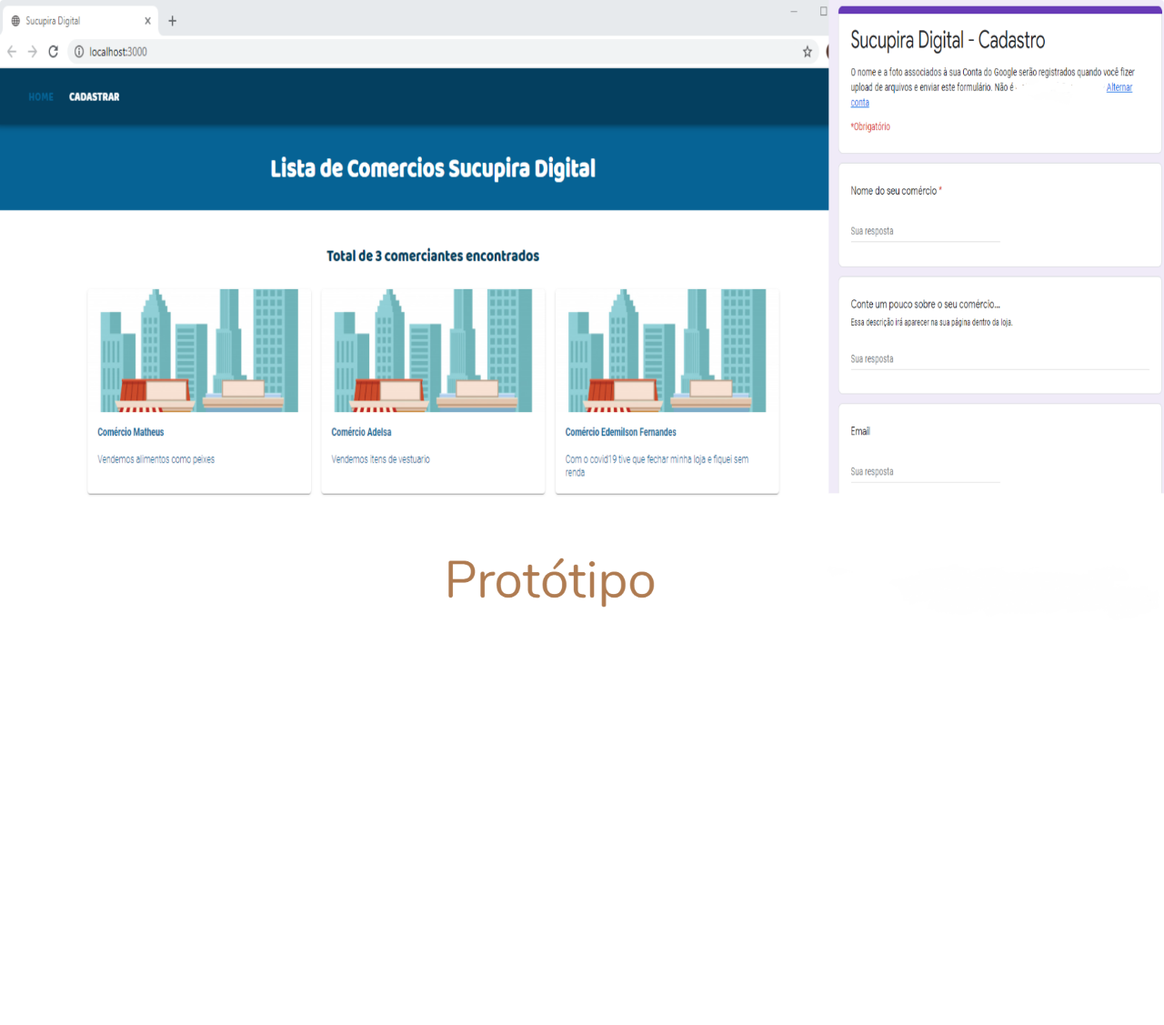
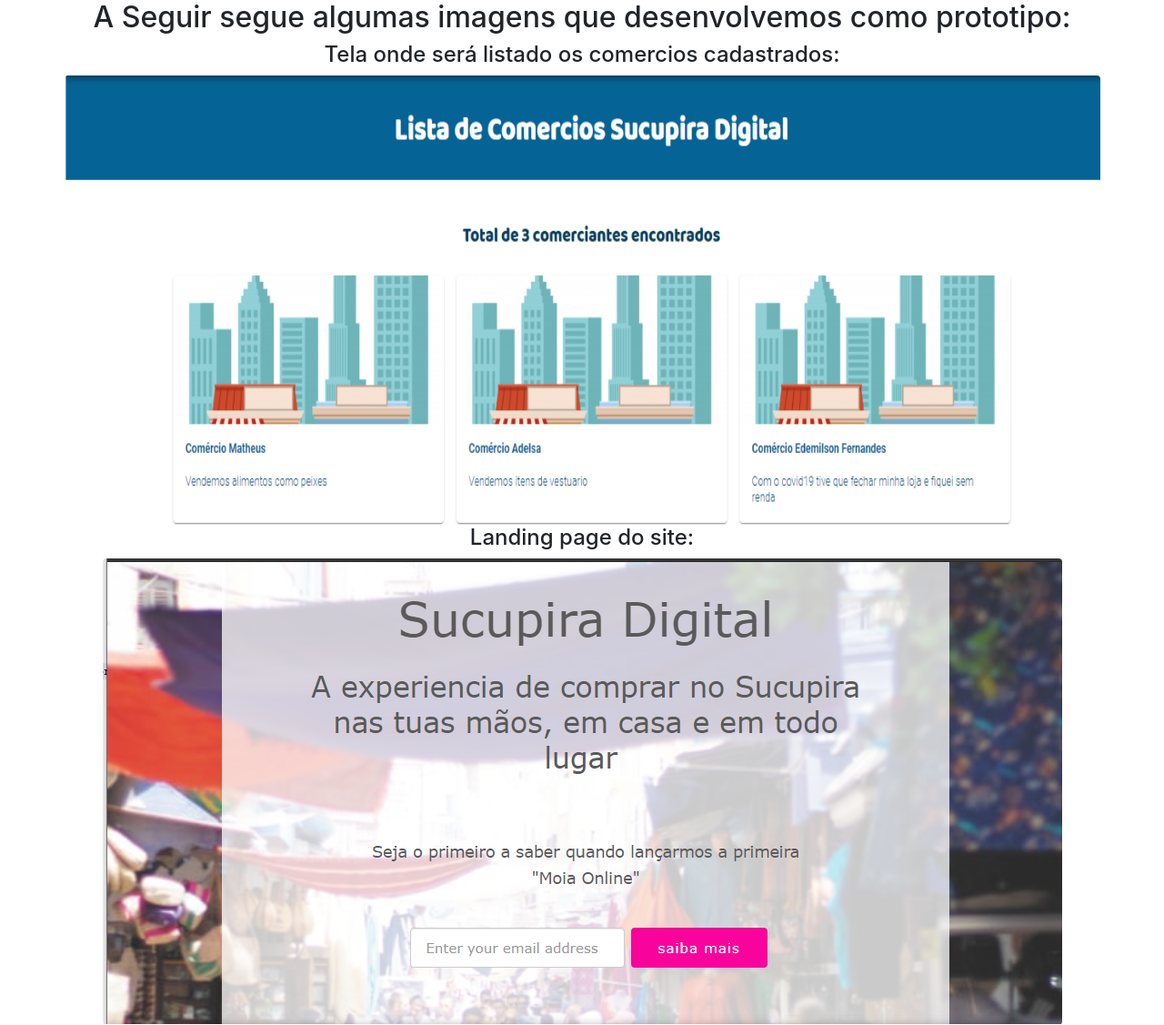
Before and after one commit to MatheusRibak/sucupiradigital, a plain HTML site: page index.html in a window 1280 px wide. Shown: the whole page at 91% size. Before the commit the page ends 800 px from the top, so only its background shows below. Drawn offline with nearby package versions, Linux system fonts and the light colour scheme.

Commit message:
Alterações

```diff
--- a/index.html
+++ b/index.html
@@ -7,6 +7,14 @@
     <link rel="stylesheet" href="https://stackpath.bootstrapcdn.com/bootstrap/4.4.1/css/bootstrap.min.css" integrity="sha384-Vkoo8x4CGsO3+Hhxv8T/Q5PaXtkKtu6ug5TOeNV6gBiFeWPGFN9MuhOf23Q9Ifjh" crossorigin="anonymous">
 </head>
 <body>
-    <img src="prototipo2.png" alt="" class="rounded mx-auto d-block img-fluid">
+    <h2 class="text-center">A Seguir segue algumas imagens que desenvolvemos como prototipo:</h2>
+
+
+    <h4 class="text-center">Tela onde será listado os comercios cadastrados:</h4>
+    <img src="prototipo5.png" alt="" class="rounded mx-auto d-block img-fluid">
+
+    <h4 class="text-center">Landing page do site:</h4>
+    <img src="prototipo4.png" alt="" class="rounded mx-auto d-block img-fluid">
+
 </body>
 </html>
```
Also changed, not shown: prototipo3.png (added), prototipo4.png (added), prototipo5.png (added).
